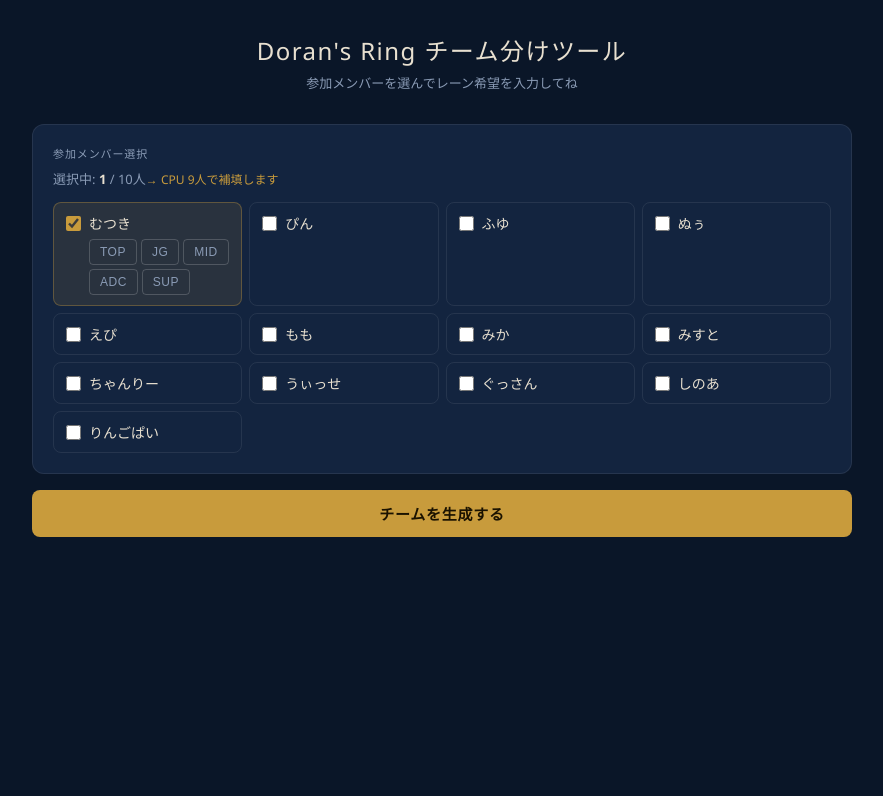
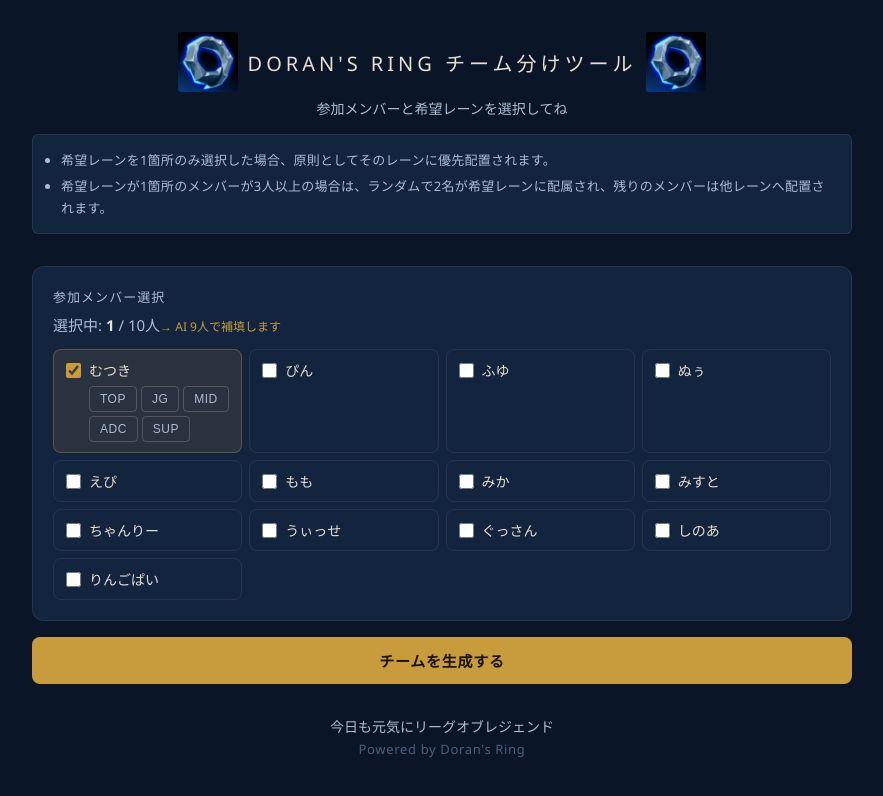
Before and after one commit to pipipi862/lol-team-maker, a React (Vite) app: page / in a window 1280 px wide. Both pictures are taken after a click on the label "むつき". Shown: the top 796 px of the page, without its empty margins (198-1081 px from the left). Built offline with nearby package versions, Linux system fonts and the light colour scheme.

Commit message:
説明文、フッター追加、振り分けバグ修正

```diff
--- a/src/App.jsx
+++ b/src/App.jsx
@@ -66,9 +66,9 @@
     }))
 
   const need = MAX_PLAYERS - players.length
-  for (let i = 1; i <= need; i++) {
-    players.push({ name: `CPU ${i}`, lanes: [...LANES], isCpu: true })
-  }
+for (let i = 1; i <= need; i++) {
+  players.push({ name: 'AI', lanes: [...LANES], isCpu: true })
+}
 
   const result = generateTeams(players)
   setTeams(result)
@@ -79,13 +79,17 @@
       {/* ヘッダー */}
       <header className={styles.header}>
         <h1 className={styles.title}>
-
+          <img src="./ring.png" alt="" className={styles.titleIcon} />
           {' '}Doran's Ring チーム分けツール{' '}
-
+          <img src="./ring.png" alt="" className={styles.titleIcon} />
         </h1>
         <p className={styles.subtitle}>
-          参加メンバーを選んでレーン希望を入力してね
+          参加メンバーと希望レーンを選択してね
         </p>
+        <ul className={styles.notes}>
+  <li>希望レーンを1箇所のみ選択した場合、原則としてそのレーンに優先配置されます。</li>
+  <li>希望レーンが1箇所のメンバーが3人以上の場合は、ランダムで2名が希望レーンに配属され、残りのメンバーは他レーンへ配置されます。</li>
+</ul>
       </header>
 
       {/* メンバー選択 */}
@@ -95,7 +99,7 @@
           選択中: <strong>{selectedCount}</strong> / {MAX_PLAYERS}人
           {selectedCount > 0 && selectedCount < MAX_PLAYERS && (
             <span className={styles.cpuNote}>
-              　→ CPU {MAX_PLAYERS - selectedCount}人で補填します
+              　→ AI {MAX_PLAYERS - selectedCount}人で補填します
             </span>
           )}
         </p>
@@ -129,6 +133,11 @@
 
       {/* 結果表示 */}
       <TeamResult teams={teams} onReroll={handleGenerate} />
+
+<footer className={styles.footer}>
+        <p className={styles.footerMain}>今日も元気にリーグオブレジェンド</p>
+        <p className={styles.footerSub}>Powered by Doran's Ring</p>
+      </footer>
     </div>
   )
 }
--- a/src/App.module.css
+++ b/src/App.module.css
@@ -1,26 +1,33 @@
-.app {
-  padding-bottom: 4rem;
-}
-
 .header {
   text-align: center;
   margin-bottom: 2rem;
 }
 
 .title {
-  font-size: 24px;
+  display: flex;
+  align-items: center;
+  justify-content: center;
+  gap: 10px;
+  font-size: 20px;
   font-weight: 500;
   color: var(--text-primary);
-  letter-spacing: 0.06em;
+  letter-spacing: 0.2em;
+  text-transform: uppercase;
   margin-bottom: 6px;
 }
 
+.titleIcon {
+  width: 60px;
+  height: 60px;
+  object-fit: contain;
+  border-radius: 3px;
+}
 .gold {
   color: var(--gold);
 }
 
 .subtitle {
-  font-size: 13px;
+  font-size: 14px;
   color: var(--text-secondary);
 }
 
@@ -33,7 +40,7 @@
 }
 
 .sectionLabel {
-  font-size: 11px;
+  font-size: 13px;
   font-weight: 500;
   color: var(--text-secondary);
   letter-spacing: 0.08em;
@@ -42,7 +49,7 @@
 }
 
 .counter {
-  font-size: 13px;
+  font-size: 15px;
   color: var(--text-secondary);
   margin-bottom: 14px;
 }
@@ -101,3 +108,41 @@
   opacity: 0.35;
   cursor: not-allowed;
 }
+
+.footer {
+  margin-top: 2rem;
+  margin-bottom: 0.5rem;
+  text-align: center;
+}
+.footerMain {
+  font-size: 14px;
+  color: var(--text-secondary);
+  margin-bottom: 4px;
+}
+
+.footerSub {
+  font-size: 13px;
+  color: var(--text-muted);
+  letter-spacing: 0.05em;
+}
+
+.notes {
+  margin-top: 1rem;
+  padding: 0.875rem 1rem 0.875rem 1.75rem;
+  background: var(--bg-card);
+  border: 0.5px solid var(--border);
+  border-radius: 6px;
+  list-style: disc;
+  text-align: left;
+}
+
+.notes li {
+  font-size: 13px;
+  color: var(--text-secondary);
+  line-height: 1.7;
+  letter-spacing: 0.02em;
+}
+
+.notes li + li {
+  margin-top: 4px;
+}
--- a/src/index.css
+++ b/src/index.css
@@ -16,7 +16,7 @@
   --border: rgba(255, 255, 255, 0.08);
   --border-hover: rgba(255, 255, 255, 0.18);
   --text-primary: #e8e0d0;
-  --text-secondary: #8a9bb5;
+  --text-secondary: #adbcd3;
   --text-muted: #4a5f7a;
 
   --lane-top: #5C6BC0;
--- a/src/teamLogic.js
+++ b/src/teamLogic.js
@@ -4,166 +4,131 @@
   const humans = players.filter(p => !p.isCpu)
   const cpus = players.filter(p => p.isCpu)
 
-  // ── 1. 希望レーン1つのメンバーをレーンごとに集計 ──
-  // 同じレーンを1つだけ希望している人が何人いるかを集計し
-  // 先着2人を「確定枠」、3人目以降を「あふれ」とする
-  const fixedSlots = []   // { player, lane, side } side は後で決める
-  const overflowPlayers = new Set()
+  // ── 1. 希望レーンが1つのメンバーをレーンごとに集計 ──
+  const confirmedBlue = []
+  const confirmedRed = []
+  const overflowSet = new Set()
 
   for (const lane of LANES) {
-    const candidates = players
+    const candidates = humans
       .filter(p => p.lanes.length === 1 && p.lanes[0] === lane)
       .sort(() => Math.random() - 0.5)
 
-    candidates.forEach((p, i) => {
-      if (i < 2) fixedSlots.push({ player: p, lane })
-      else overflowPlayers.add(p.name)
-    })
+    if (candidates.length >= 1) confirmedBlue.push({ player: candidates[0], lane })
+    if (candidates.length >= 2) confirmedRed.push({ player: candidates[1], lane })
+    for (const p of candidates.slice(2)) overflowSet.add(p.name)
   }
 
-  const fixedNames = new Set(fixedSlots.map(f => f.player.name))
+  const confirmedNames = new Set([
+    ...confirmedBlue.map(f => f.player.name),
+    ...confirmedRed.map(f => f.player.name),
+    ...overflowSet,
+  ])
 
-  // ── 2. 確定枠をBlue/Redに1つずつ振り分け ──
-  // 同じレーンの確定枠が2つある場合は1つをBlue、1つをRed
-  const confirmedByLane = {}
-  for (const lane of LANES) {
-    const slots = fixedSlots.filter(f => f.lane === lane)
-    if (slots.length === 0) continue
-    if (slots.length === 1) {
-      // 1人だけの場合はどちらに入れるか後で決める（pendingとして保留）
-      confirmedByLane[lane] = { pending: slots[0].player }
+  // ── 2. 確定メンバーをチームに配置 ──
+  const teams = { Blue: [], Red: [] }
+  const usedLanes = { Blue: new Set(), Red: new Set() }
+
+  for (const { player, lane } of confirmedBlue) {
+    if (!usedLanes.Blue.has(lane) && teams.Blue.length < 5) {
+      usedLanes.Blue.add(lane)
+      teams.Blue.push({ ...player, lane })
     } else {
-      // 2人なら1人ずつ確定
-      const [a, b] = slots.sort(() => Math.random() - 0.5)
-      confirmedByLane[lane] = { Blue: a.player, Red: b.player }
+      overflowSet.add(player.name)
     }
   }
 
-  // ── 3. 確定・あふれ・フレキシブルを分類 ──
-  const confirmedBlue = []
-  const confirmedRed = []
-  const pendingFixed = [] // 1人だけ希望の確定枠（チーム未決）
-
-  for (const lane of LANES) {
-    const entry = confirmedByLane[lane]
-    if (!entry) continue
-    if (entry.Blue) confirmedBlue.push({ ...entry.Blue, lane })
-    if (entry.Red) confirmedRed.push({ ...entry.Red, lane })
-    if (entry.pending) pendingFixed.push({ player: entry.pending, lane })
-  }
-
-  // 確定・あふれ以外のメンバー（複数希望 or CPU）
-  const flexiblePlayers = players.filter(
-    p => !fixedNames.has(p.name) || overflowPlayers.has(p.name)
-  )
-
-  // ── 4. チーム人数を5対5に調整しながら残りを振り分け ──
-  // Blue/Redの確定人数から残り枠を計算
-  let blueCount = confirmedBlue.length
-  let redCount = confirmedRed.length
-
-  // pendingFixed をどちらかに振り分け
-  const pendingShuffled = pendingFixed.sort(() => Math.random() - 0.5)
-  const pendingForBlue = []
-  const pendingForRed = []
-  for (const { player, lane } of pendingShuffled) {
-    if (blueCount <= redCount && blueCount < 5) {
-      pendingForBlue.push({ ...player, lane })
-      blueCount++
-    } else if (redCount < 5) {
-      pendingForRed.push({ ...player, lane })
-      redCount++
+  for (const { player, lane } of confirmedRed) {
+    if (!usedLanes.Red.has(lane) && teams.Red.length < 5) {
+      usedLanes.Red.add(lane)
+      teams.Red.push({ ...player, lane })
     } else {
-      pendingForBlue.push({ ...player, lane })
-      blueCount++
+      overflowSet.add(player.name)
     }
   }
 
-  // 残り枠
-  const blueSlots = 5 - blueCount
-  const redSlots = 5 - redCount
+  // ── 3. 残りの人間をプールに集める ──
+  const flexHumans = humans
+    .filter(p => !confirmedNames.has(p.name) || overflowSet.has(p.name))
+    .sort(() => Math.random() - 0.5)
 
-  // CPU を half/half に
+  // ── 4. CPUをhalf/halfに振り分け ──
   const shuffledCpus = [...cpus].sort(() => Math.random() - 0.5)
   const cpuHalf = Math.floor(cpus.length / 2)
   const swapCpu = Math.random() < 0.5
-  const cpuForBlue = swapCpu
-    ? shuffledCpus.slice(cpuHalf)
-    : shuffledCpus.slice(0, cpuHalf)
-  const cpuForRed = swapCpu
-    ? shuffledCpus.slice(0, cpuHalf)
-    : shuffledCpus.slice(cpuHalf)
+  const cpuBlue = swapCpu ? shuffledCpus.slice(cpuHalf) : shuffledCpus.slice(0, cpuHalf)
+  const cpuRed = swapCpu ? shuffledCpus.slice(0, cpuHalf) : shuffledCpus.slice(cpuHalf)
 
-  // 確定・pending以外の人間フレキシブル
-  const flexHumans = flexiblePlayers
-    .filter(p => !p.isCpu)
-    .sort(() => Math.random() - 0.5)
+  // ── 5. 残り枠を計算して人間・CPUを振り分け ──
+  const blueRemain = 5 - teams.Blue.length
+  const redRemain = 5 - teams.Red.length
 
-  // Blue/Red の残り枠にフレキシブル人間を振り分け
-  // CPU分を除いた枠を人間で埋める
-  const cpuBlueCount = Math.min(cpuForBlue.length, blueSlots)
-  const cpuRedCount = Math.min(cpuForRed.length, redSlots)
-  const humanBlueSlots = blueSlots - cpuBlueCount
-  const humanRedSlots = redSlots - cpuRedCount
+  const cpuBlueCount = Math.min(cpuBlue.length, blueRemain)
+  const cpuRedCount = Math.min(cpuRed.length, redRemain)
+  const humanBlueCount = blueRemain - cpuBlueCount
+  const humanRedCount = redRemain - cpuRedCount
 
-  const humanForBlue = flexHumans.slice(0, humanBlueSlots)
-  const humanForRed = flexHumans.slice(humanBlueSlots, humanBlueSlots + humanRedSlots)
+  const humanForBlue = flexHumans.slice(0, humanBlueCount)
+  const humanForRed = flexHumans.slice(humanBlueCount, humanBlueCount + humanRedCount)
 
-  // ── 5. チームグループを確定 ──
   const groups = {
-    Blue: [
-      ...confirmedBlue,
-      ...pendingForBlue,
-      ...humanForBlue,
-      ...cpuForBlue.slice(0, cpuBlueCount),
-    ],
-    Red: [
-      ...confirmedRed,
-      ...pendingForRed,
-      ...humanForRed,
-      ...cpuForRed.slice(0, cpuRedCount),
-    ],
+    Blue: [...humanForBlue, ...cpuBlue.slice(0, cpuBlueCount)],
+    Red: [...humanForRed, ...cpuRed.slice(0, cpuRedCount)],
   }
 
-  // ── 6. レーン割り当て ──
-  const teams = { Blue: [], Red: [] }
-  const usedLanes = { Blue: new Set(), Red: new Set() }
+  // ── 6. フレキシブルメンバーのレーン割り当て ──
+  // 希望レーンが競合した場合に備え、複数パスで割り当てる
+  for (const side of ['Blue', 'Red']) {
+    const members = [...groups[side]]
 
-  for (const side of ['Blue', 'Red']) {
-    const members = groups[side]
+    // パス1: 希望レーンが1つだけ空いているメンバーを優先
+    const getAvailable = (p) =>
+      p.lanes.filter(l => !usedLanes[side].has(l))
 
-    // 確定レーン（confirmed / pending）を先に配置
-    const preAssigned = members.filter(m => m.lane)
-    const unAssigned = members.filter(m => !m.lane)
+    // 希望の空き数が少ない順に並べて優先割り当て（競合を減らす）
+    const sorted = members.sort((a, b) =>
+      getAvailable(a).length - getAvailable(b).length
+    )
 
-    for (const p of preAssigned) {
-      if (!usedLanes[side].has(p.lane) && teams[side].length < 5) {
-        usedLanes[side].add(p.lane)
-        teams[side].push(p)
+    const unassigned = []
+    for (const p of sorted) {
+      const available = getAvailable(p)
+      if (available.length > 0 && teams[side].length < 5) {
+        const lane = pickRandom(available)
+        usedLanes[side].add(lane)
+        teams[side].push({ ...p, lane })
       } else {
-        // 万が一レーン競合したらフレキシブルに回す
-        unAssigned.push({ ...p, lane: undefined, lanes: LANES })
+        unassigned.push(p)
       }
     }
 
-    // フレキシブルを希望優先で割り当て
+    // パス2: 希望レーンが全部埋まっていたメンバーは希望レーン内で再試行
+    // （他のメンバーが配置された後に空きが生まれた場合）
     const stillUnassigned = []
-    for (const p of unAssigned.sort(() => Math.random() - 0.5)) {
-      if (!tryAssign(p, side, teams, usedLanes)) {
+    for (const p of unassigned) {
+      const available = getAvailable(p)
+      if (available.length > 0 && teams[side].length < 5) {
+        const lane = pickRandom(available)
+        usedLanes[side].add(lane)
+        teams[side].push({ ...p, lane })
+      } else {
         stillUnassigned.push(p)
       }
     }
 
-    // 残レーンに強制配置
+    // パス3: それでも入れない場合のみ残レーンに配置（希望外もやむなし）
     for (const p of stillUnassigned) {
       const rest = LANES.filter(l => !usedLanes[side].has(l))
-      if (rest.length > 0 && teams[side].length < 5) {
-        const lane = pickRandom(rest)
-        usedLanes[side].add(lane)
-        teams[side].push({ ...p, lane })
-      }
+      if (rest.length === 0 || teams[side].length >= 5) continue
+      const preferred = rest.filter(l => p.lanes.includes(l))
+      const lane = preferred.length > 0 ? pickRandom(preferred) : pickRandom(rest)
+      usedLanes[side].add(lane)
+      teams[side].push({ ...p, lane })
     }
+  }
 
+  // ── 7. レーン順にソート ──
+  for (const side of ['Blue', 'Red']) {
     teams[side].sort(
       (a, b) => LANE_ORDER.indexOf(a.lane) - LANE_ORDER.indexOf(b.lane)
     )
@@ -172,16 +137,6 @@
   return teams
 }
 
-function tryAssign(player, side, teams, usedLanes) {
-  if (teams[side].length >= 5) return false
-  const available = (player.lanes ?? LANES).filter(l => !usedLanes[side].has(l))
-  if (available.length === 0) return false
-  const lane = pickRandom(available)
-  usedLanes[side].add(lane)
-  teams[side].push({ ...player, lane })
-  return true
-}
-
 function pickRandom(arr) {
   return arr[Math.floor(Math.random() * arr.length)]
 }
```
Also changed, not shown: src/components/TeamResult.jsx (+29 -1 lines), src/components/TeamResult.module.css (+24 -22 lines), public/ring.png (added).
